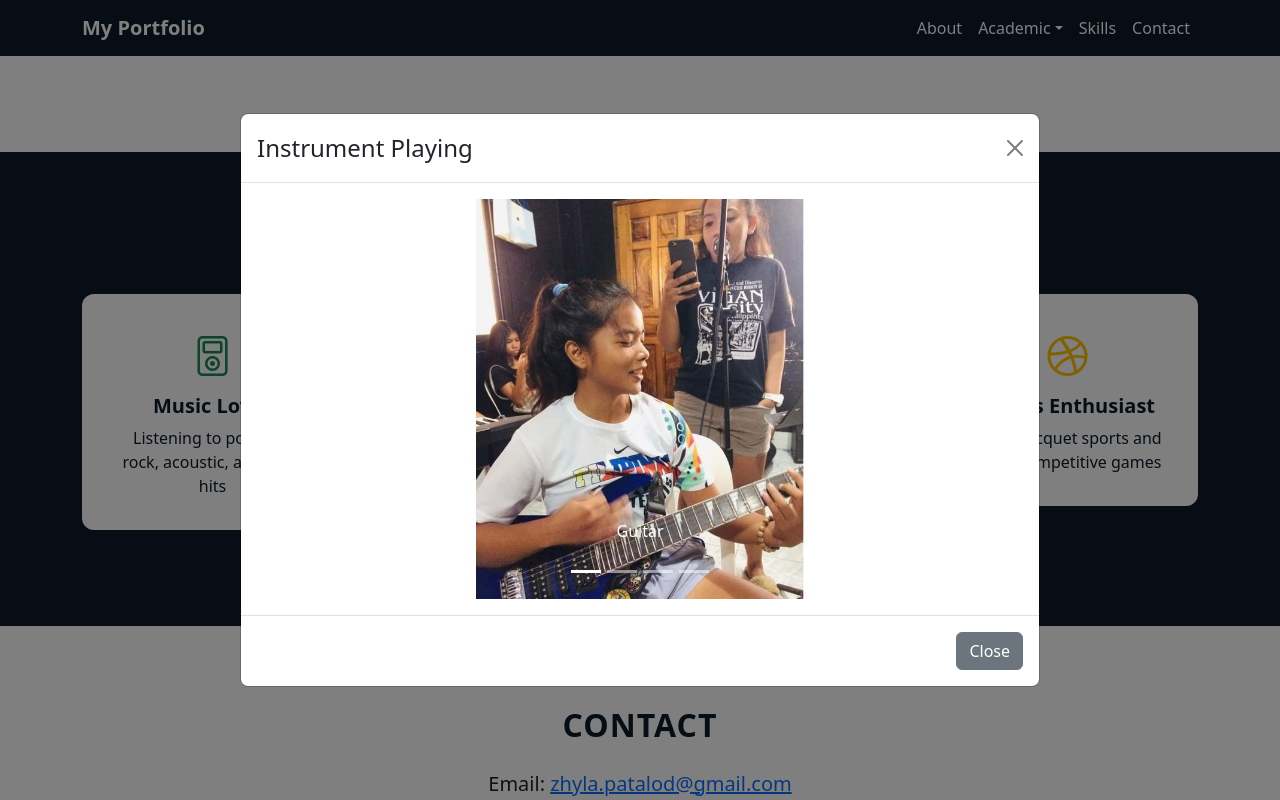
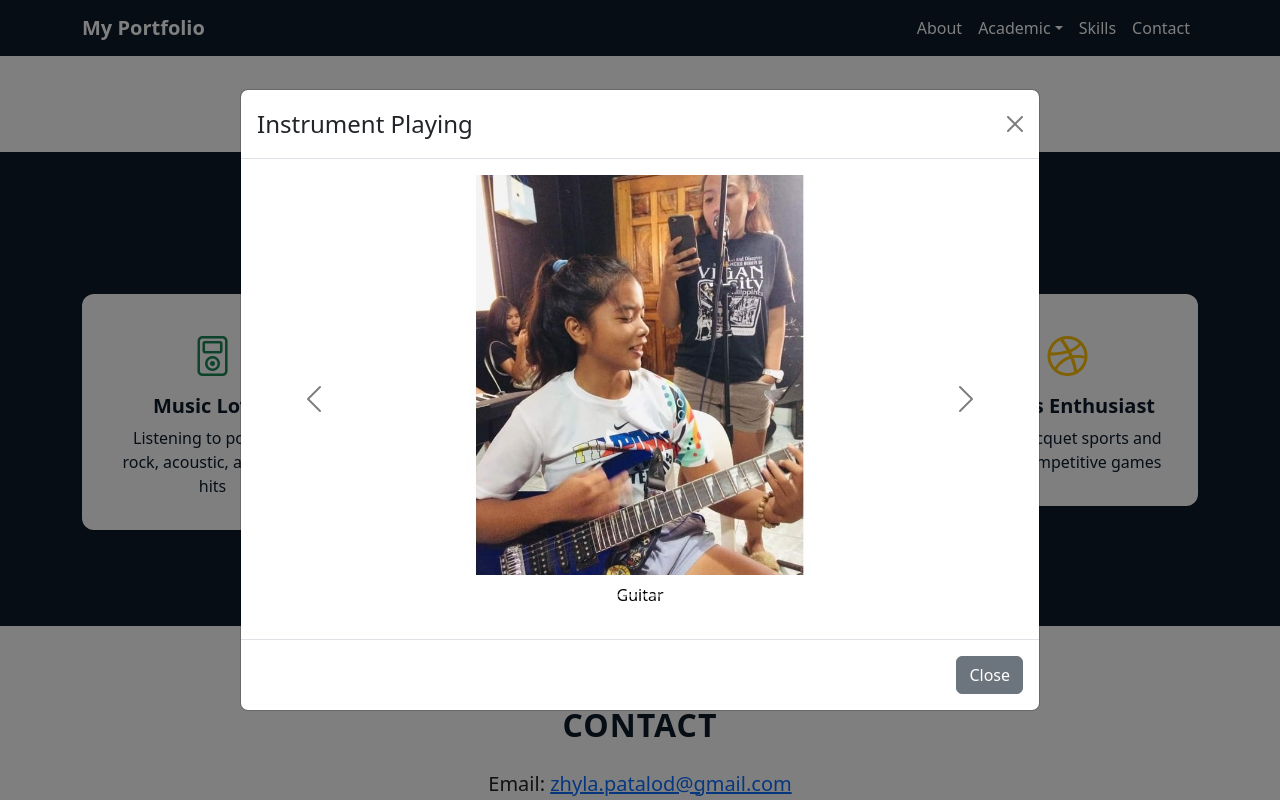
Before and after one commit to LyleZhyla/responsive-website, a React (Create React App) app: page / in a window 1280 px wide. Both pictures are taken after a click on the element 497 px from the left and 1808 px from the top of the page. Shown: the part 1408-2208 px from the top of the page. Built offline with nearby package versions, Linux system fonts and the light colour scheme.

Commit message:
updated slides

```diff
--- a/src/App.css
+++ b/src/App.css
@@ -138,3 +138,8 @@ img.rounded-circle {
   border: 4px solid #00b894; /* teal border */
   padding: 3px;
 }
+
+.carousel-control-prev-icon,
+.carousel-control-next-icon {
+  filter: invert(0%) sepia(0%) saturate(0%) hue-rotate(0deg) brightness(0%) contrast(100%);
+}
--- a/src/Hobbies.js
+++ b/src/Hobbies.js
@@ -107,9 +107,12 @@ const Hobbies = () => {
                       alt={`slide-${idx}`}
                       style={{ maxHeight: "400px", objectFit: "cover" }}
                     />
-                    <Carousel.Caption>
-                      <p>{slide.text}</p>
-                    </Carousel.Caption>
+                    {/* Title sa baba ng image */}
+                    <div className="text-center mt-2">
+                      <p style={{ fontWeight: "500", fontSize: "16px", color: "#000" }}>
+                        {slide.text}
+                      </p>
+                    </div>
                   </Carousel.Item>
                 ))}
               </Carousel>
```
